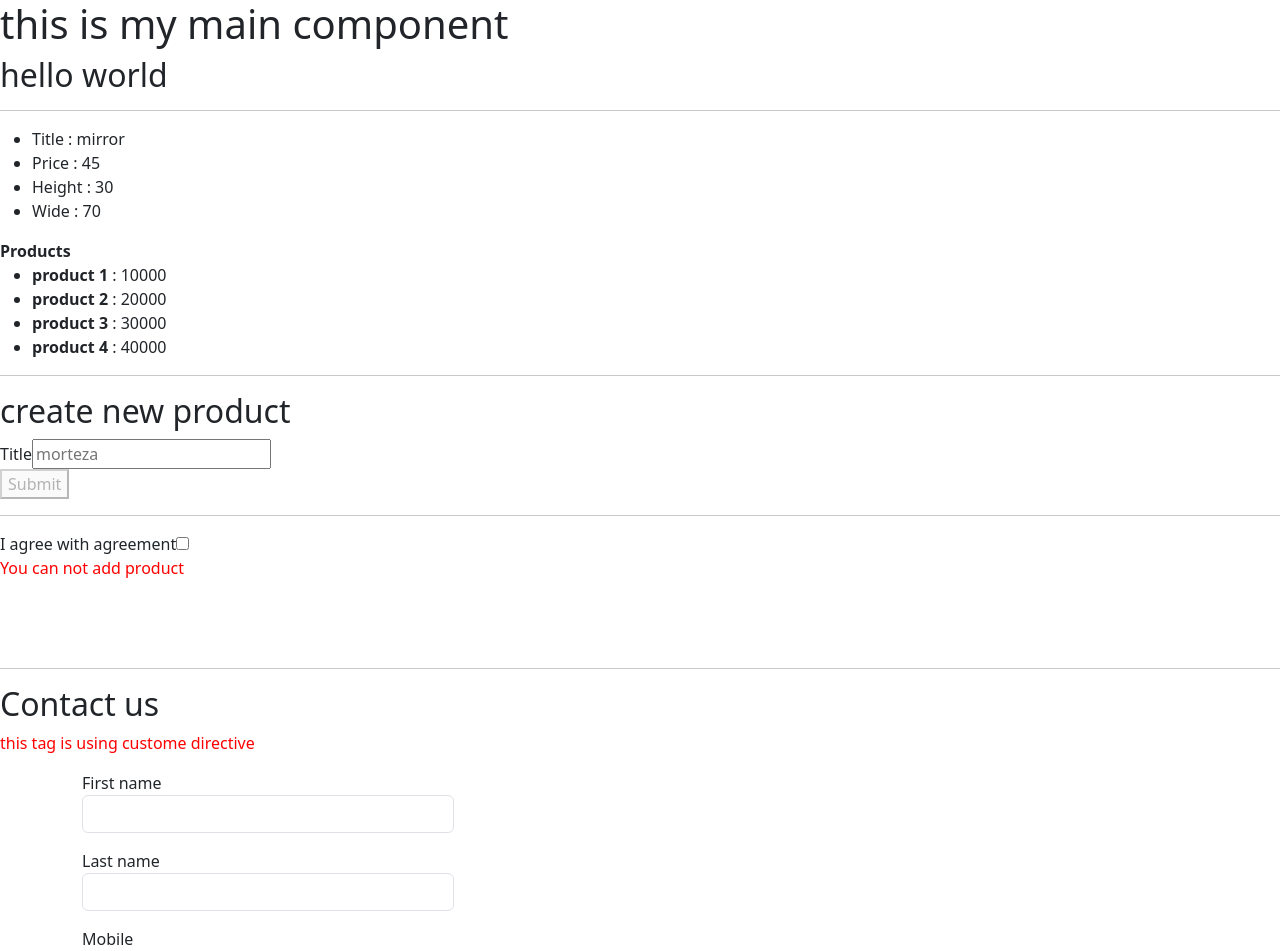
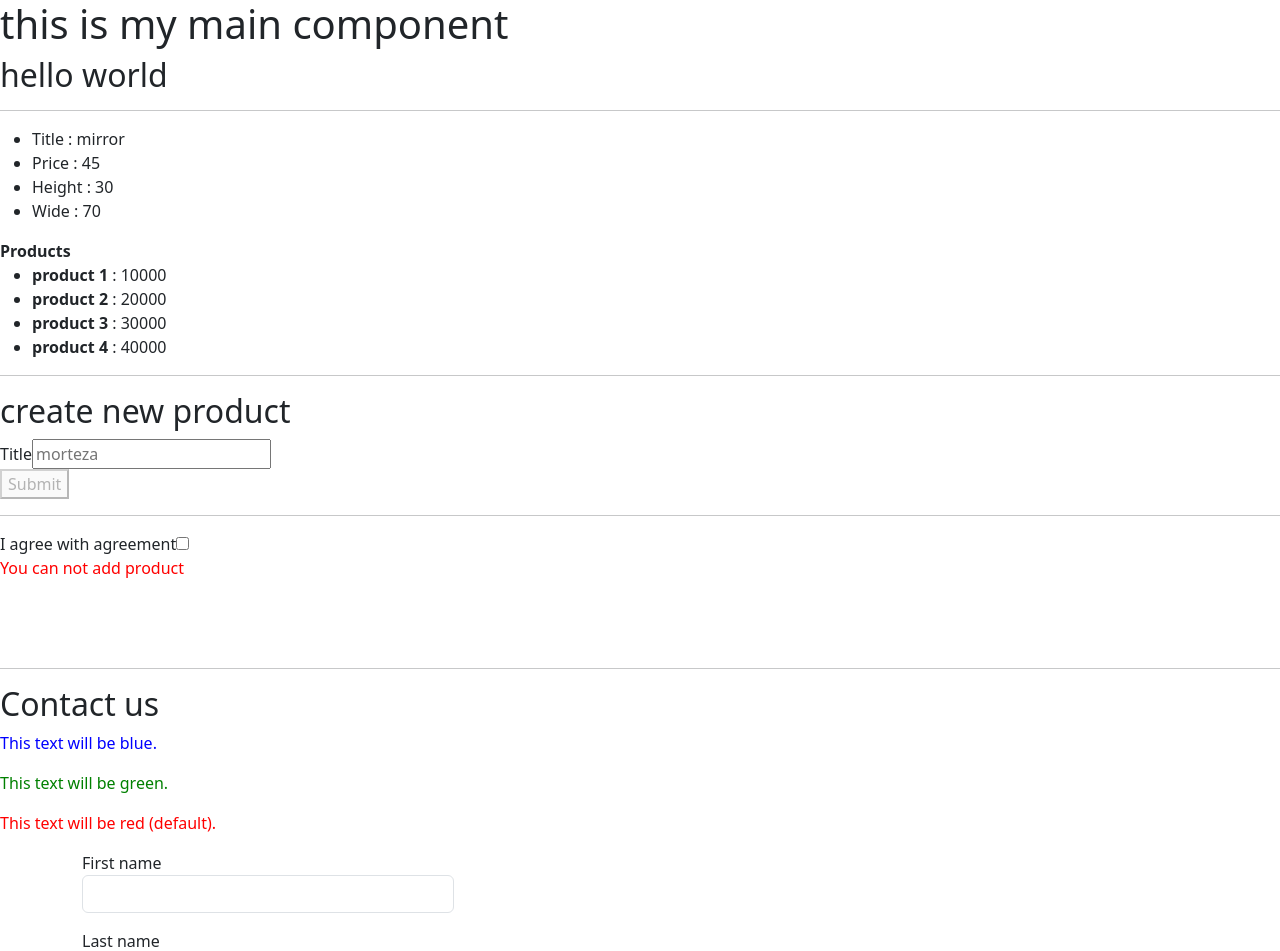
Before and after one commit to MortezaSoltanpour/AngularPlayGround, an Angular app: page / in a window 1280 px wide. Shown: the top 951 px of the page. Built offline with nearby package versions, Linux system fonts and the light colour scheme.

Commit message:
Get parameters for directive

```diff
--- a/src/app/components/contact-us/contact-us.component.html
+++ b/src/app/components/contact-us/contact-us.component.html
@@ -1,4 +1,7 @@
-<p paraHilighter>this tag is using custome directive</p>
+<p [paraHilighter]="'blue'">This text will be blue.</p>
+<p [paraHilighter]="'green'">This text will be green.</p>
+<p paraHilighter>This text will be red (default).</p>
+
 <form (submit)="handleSubmit()">
   <div class="container">
     <div class="">
--- a/src/app/directives/para-hilighter.directive.ts
+++ b/src/app/directives/para-hilighter.directive.ts
@@ -1,10 +1,16 @@
-import { Directive, ElementRef } from '@angular/core';
+import { Directive, ElementRef, Input, OnInit, Renderer2 } from '@angular/core';
 
 @Directive({
   selector: '[paraHilighter]',
 })
-export class ParaHilighterDirective {
-  constructor(element: ElementRef) {
-    element.nativeElement.style.color = 'red';
+export class ParaHilighterDirective implements OnInit {
+  @Input('paraHilighter') color?: string;
+
+  constructor(private el: ElementRef, private renderer: Renderer2) {}
+
+  ngOnInit() {
+    const colorToApply =
+      this.color && this.color.trim() !== '' ? this.color : 'red';
+    this.renderer.setStyle(this.el.nativeElement, 'color', colorToApply);
   }
 }
```
